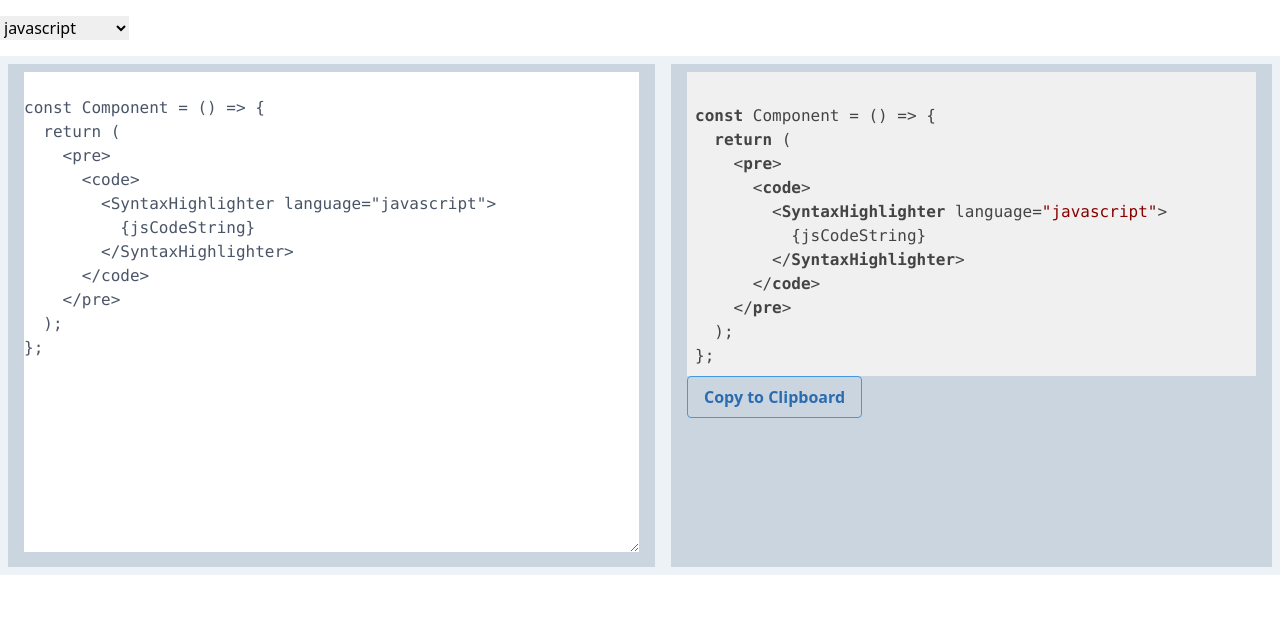
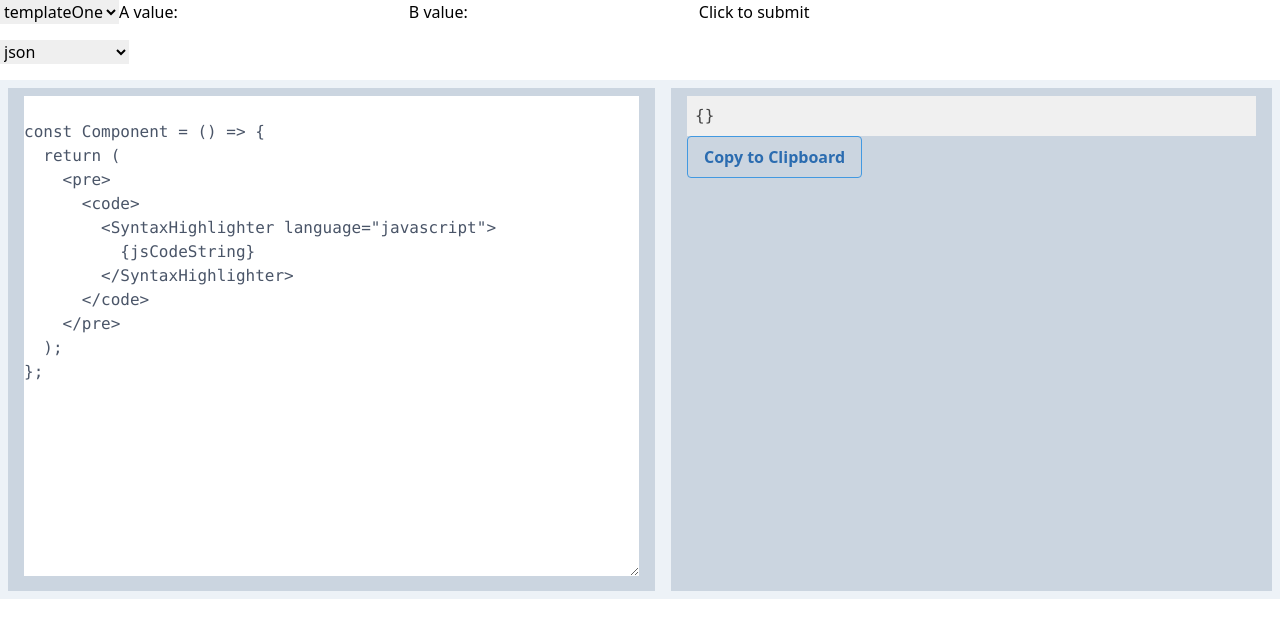
Before and after one commit to gschultz49/templateBuilder, a Next.js app: page / in a window 1280 px wide. Shown: the top 638 px of the page. Built offline with nearby package versions, Linux system fonts and the light colour scheme.

Commit message:
API endpoint for template generation working

```diff
--- /dev/null
+++ b/pages/api/requestTemplate.ts
@@ -0,0 +1,70 @@
+export interface TemplateMetadata {
+  description: string;
+}
+export const GenerateTemplateMetadata = ({
+  description,
+}: TemplateMetadata): TemplateMetadata => {
+  return {
+    description,
+  };
+};
+export interface TemplateResponse {
+  isDirectory: boolean;
+  data: Array<TemplateDirectory | TemplateFile>;
+  metadata: TemplateMetadata;
+}
+
+export interface TemplateDirectory {
+  name: string;
+  files: Array<TemplateDirectory | TemplateFile>;
+}
+
+export const GenerateTemplateDirectory = ({
+  name,
+  files,
+}: TemplateDirectory): TemplateDirectory => {
+  return {
+    name,
+    files,
+  };
+};
+
+export interface TemplateFile {
+  name: string;
+  content: string;
+}
+
+export const GenerateTemplateFile = ({
+  name,
+  content,
+}: TemplateFile): TemplateFile => {
+  return {
+    name,
+    content,
+  };
+};
+
+const buildApiBase = (baseEndpoint) => (endpoint) => {
+  return `${baseEndpoint}${endpoint}`;
+};
+
+export const getApiEndpoint = buildApiBase("/api");
+
+const request = async (state: any): Promise<TemplateResponse> => {
+  const response = await fetch(state.url, {
+    method: "POST", // *GET, POST, PUT, DELETE, etc.
+    mode: "cors", // no-cors, *cors, same-origin
+    cache: "no-cache", // *default, no-cache, reload, force-cache, only-if-cached
+    credentials: "same-origin", // include, *same-origin, omit
+    headers: {
+      "Content-Type": "application/json",
+    },
+    redirect: "follow", // manual, *follow, error
+    referrerPolicy: "no-referrer", // no-referrer, *no-referrer-when-downgrade, origin, origin-when-cross-origin, same-origin, strict-origin, strict-origin-when-cross-origin, unsafe-url
+    body: JSON.stringify(state), // body data type must match "Content-Type" header
+  });
+  return response.json();
+};
+
+
+export default request;
--- /dev/null
+++ b/pages/api/templateOne.ts
@@ -0,0 +1,44 @@
+import {
+  TemplateResponse,
+  GenerateTemplateFile,
+  GenerateTemplateMetadata,
+} from "./requestTemplate";
+
+const TemplateOneConfig = (req, res) => {
+  if (req.method === "POST") {
+    // this is where the state would be translated into the json config object
+    console.log(`Request obj:${req}`);
+    const randomStateInput = "templateOne.sql";
+    const testData: TemplateResponse = {
+      isDirectory: false,
+      data: [
+        GenerateTemplateFile({
+          name: randomStateInput,
+          content: `
+              const Component = () => {
+                return (
+                  <pre>
+                    <code>
+                      <SyntaxHighlighter language="javascript">
+                        {jsCodeString}
+                      </SyntaxHighlhjkjhlighter>
+                    </code>
+                  </pre>
+                );
+              };`,
+        }),
+      ],
+      metadata: GenerateTemplateMetadata({
+        description: "I am metadata about this template",
+      }),
+    };
+    return res.status(200).json(testData);
+  } else {
+    // Handle any other HTTP method
+    return {
+      error: "Error:! not a post request",
+    };
+  }
+};
+
+export default TemplateOneConfig;
--- /dev/null
+++ b/pages/api/templateTwo.ts
@@ -0,0 +1,44 @@
+import {
+    TemplateResponse,
+    GenerateTemplateFile,
+    GenerateTemplateMetadata,
+  } from "./requestTemplate";
+
+  const TemplateTwoConfig = (req, res) => {
+    if (req.method === "POST") {
+      // this is where the state would be translated into the json config object
+      console.log(`Request obj:${req}`);
+      const randomStateInput = "templateTwo.sql";
+      const testData: TemplateResponse = {
+        isDirectory: false,
+        data: [
+          GenerateTemplateFile({
+            name: randomStateInput,
+            content: `
+                const Component = () => {
+                  return (
+                    <pre>
+                      <code>
+                        <SyntaxHighlighter language="javascript">
+                          {jsCodeString}
+                        </SyntaxHighlhjkjhlighter>
+                      </code>
+                    </pre>
+                  );
+                };`,
+          }),
+        ],
+        metadata: GenerateTemplateMetadata({
+          description: "I am metadata about this template",
+        }),
+      };
+      return res.status(200).json(testData);
+    } else {
+      // Handle any other HTTP method
+      return {
+        error: "Error:! not a post request",
+      };
+    }
+  };
+
+  export default TemplateTwoConfig;
--- a/pages/index.tsx
+++ b/pages/index.tsx
@@ -1,35 +1,64 @@
-import Head from "next/head";
-import styles from "../styles/Home.module.css";
 import SyntaxHighlighter from "react-syntax-highlighter";
 import { useState, Fragment } from "react";
 import languagesSupported from "./languages";
 import testLanguages from "../testSnippets";
+import TemplateOne from "./templateOne";
+import TemplateTwo from "./templateTwo";
 
-const LanguageOption = (language) => {
-  return <option value={language}>{language}</option>;
+const OptionFactory = (optionValue) => {
+  return (
+    <option key={optionValue} value={optionValue}>
+      {optionValue}
+    </option>
+  );
+};
+
+const availableTemplates = {
+  templateOne: () => (props) => <TemplateOne {...props} />,
+  templateTwo: () => (props) => <TemplateTwo {...props} />,
 };
 
 const App = () => {
   const { reactString } = testLanguages;
   const [textAreaValue, setTextAreaValue] = useState(reactString);
   const [generated, setGenerated] = useState(reactString);
+  const [selectedLanguage, setSelectedLanguage] = useState(
+    languagesSupported.find((e) => e === "json")
+  );
+  const [selectedTemplateName, setSelectedTemplateName] = useState("");
+  const [SelectedTemplate, setSelectedTemplate] = useState(
+    availableTemplates["templateOne"]
+  );
+  const [templateResponse, setTemplateResponse] = useState({});
 
-  const [selectedLanguage, setSelectedLanguage] = useState(
-    languagesSupported.find((e) => e === "javascript")
-  );
-  const handleChange = (event) => {
+  const handleInputBoxChange = (event) => {
     setTextAreaValue(event.target.value);
     setGenerated(event.target.value);
   };
 
   return (
     <Fragment>
+      <select
+        value={selectedTemplateName}
+        onChange={(e) => {
+          setSelectedTemplateName(e.target.value); // update select button
+          setSelectedTemplate(availableTemplates[e.target.value]); // update the template we are looking at
+        }}
+      >
+        {Object.keys(availableTemplates).map(OptionFactory)}
+      </select>
+
+      <SelectedTemplate
+        templateResponse={templateResponse}
+        setTemplateResponse={setTemplateResponse}
+      />
+
       <div className="my-4 border-solid border-gray-600">
         <select
           value={selectedLanguage}
           onChange={(e) => setSelectedLanguage(e.target.value)}
         >
-          {languagesSupported.map(LanguageOption)}
+          {languagesSupported.map(OptionFactory)}
         </select>
       </div>
 
@@ -40,7 +69,7 @@ const App = () => {
               rows={20}
               cols={60}
               value={textAreaValue}
-              onChange={handleChange}
+              onChange={handleInputBoxChange}
             ></textarea>
           </pre>
         </div>
@@ -48,7 +77,8 @@ const App = () => {
           <pre>
             <code>
               <SyntaxHighlighter language={selectedLanguage}>
-                {generated}
+                {/* {generated} */}
+                {JSON.stringify(templateResponse, undefined, 4)}
               </SyntaxHighlighter>
             </code>
           </pre>
@@ -56,7 +86,9 @@ const App = () => {
           <button
             onClick={() => {
               console.log(generated);
-              navigator.clipboard.writeText(generated);
+              navigator.clipboard.writeText(
+                JSON.stringify(templateResponse, undefined, 4)
+              );
             }}
             className="bg-transparent hover:bg-blue-500 text-blue-700 font-semibold hover:text-white py-2 px-4 border border-blue-500 hover:border-transparent rounded"
           >
--- /dev/null
+++ b/pages/templateOne.tsx
@@ -0,0 +1,47 @@
+import { Fragment, useState } from "react";
+import request, { getApiEndpoint } from "./api/requestTemplate";
+
+const TemplateOne = ({ templateResponse, setTemplateResponse }) => {
+  const [a, setA] = useState("");
+  const [b, setB] = useState("");
+  const [config, setConfig] = useState({
+    url: getApiEndpoint("/templateOne"),
+  });
+  return (
+    <Fragment>
+      <label>
+        A value:
+        <input
+          type="text"
+          value={a}
+          onChange={(e) => setA(e.target.value)}
+        ></input>
+      </label>
+
+      <label>
+        B value:
+        <input
+          type="text"
+          value={b}
+          onChange={(e) => setB(e.target.value)}
+        ></input>
+      </label>
+
+      <button
+        onClick={async () => {
+          console.log(a, b, config);
+          const result = await request({
+            a,
+            b,
+            ...config,
+          });
+          setTemplateResponse(JSON.stringify(result));
+        }}
+      >
+        Click to submit
+      </button>
+    </Fragment>
+  );
+};
+
+export default TemplateOne;
--- /dev/null
+++ b/pages/templateTwo.tsx
@@ -0,0 +1,47 @@
+import { Fragment, useState } from "react";
+import request, { getApiEndpoint } from "./api/requestTemplate";
+
+const TemplateTwo = ({ templateResponse, setTemplateResponse }) => {
+  const [c, setC] = useState("");
+  const [d, setD] = useState("");
+  const [config, setConfig] = useState({
+    url: getApiEndpoint("/templateTwo"),
+  });
+  return (
+    <Fragment>
+      <label>
+        C value:
+        <input
+          type="text"
+          value={c}
+          onChange={(e) => setC(e.target.value)}
+        ></input>
+      </label>
+
+      <label>
+        D value:
+        <input
+          type="text"
+          value={d}
+          onChange={(e) => setD(e.target.value)}
+        ></input>
+      </label>
+
+      <button
+        onClick={async () => {
+          console.log(c, d, config);
+          const result = await request({
+            c,
+            d,
+            ...config,
+          });
+          setTemplateResponse(JSON.stringify(result));
+        }}
+      >
+        Click to submit
+      </button>
+    </Fragment>
+  );
+};
+
+export default TemplateTwo;
```
